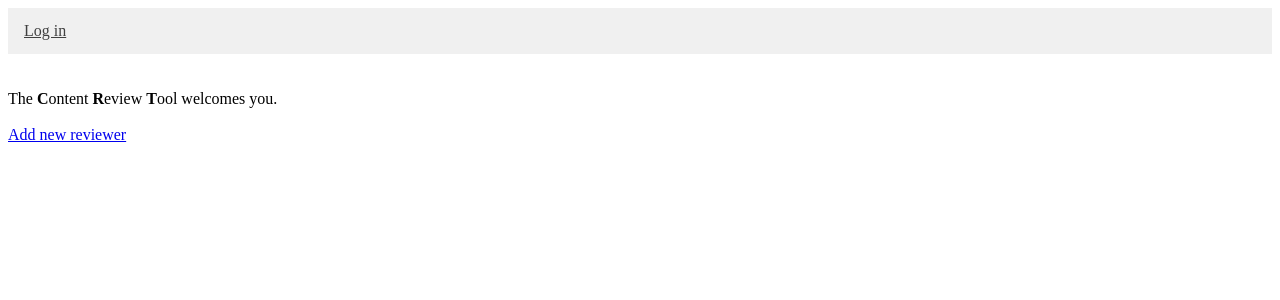
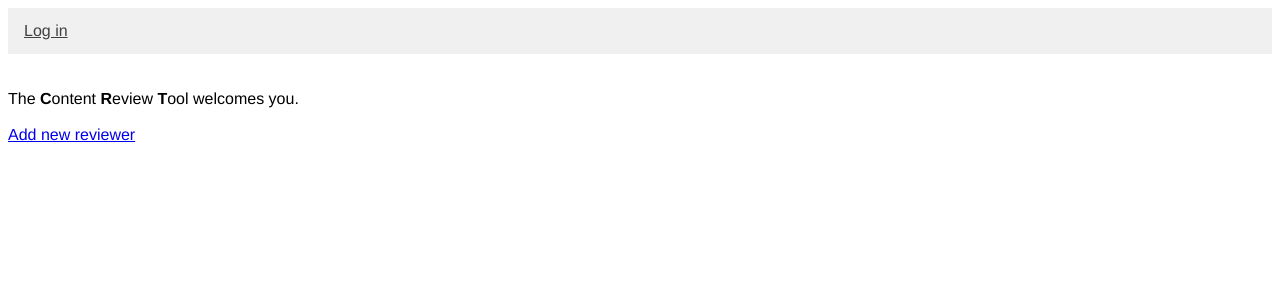
Before and after one commit to aligg/Content-Review-Tool, a Flask app: page / in a window 1280 px wide. Shown: the top 300 px of the page. Run offline with Flask 2, Linux system fonts and the light colour scheme.

Commit message:
font fix

```diff
--- a/static/nav.css
+++ b/static/nav.css
@@ -1,8 +1,9 @@
 
 body {
-    font-family: serif;
+    font-family: "Helvetica Neue";
 }
-
+nav {font-family: "Helvetica Neue";
+}
 ul {
     list-style-type: none;
     margin: 0;
@@ -15,7 +16,8 @@ ul {
     text-align: left;
     float: left;
     color:#404040;
-    text-decoration: none
+    text-decoration: none;
+    font-family:"Helvetica Neue";
 }
 
 .logbutton {
```
